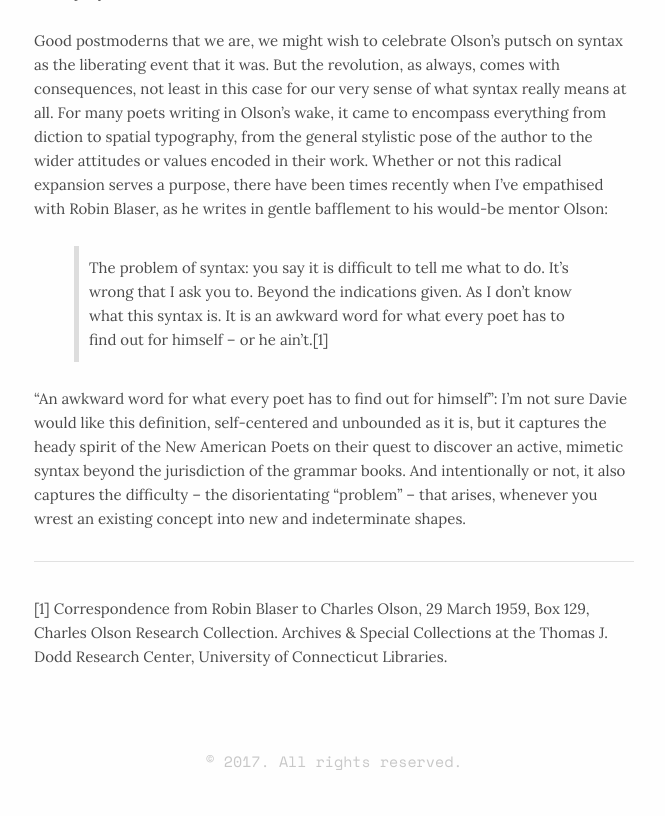
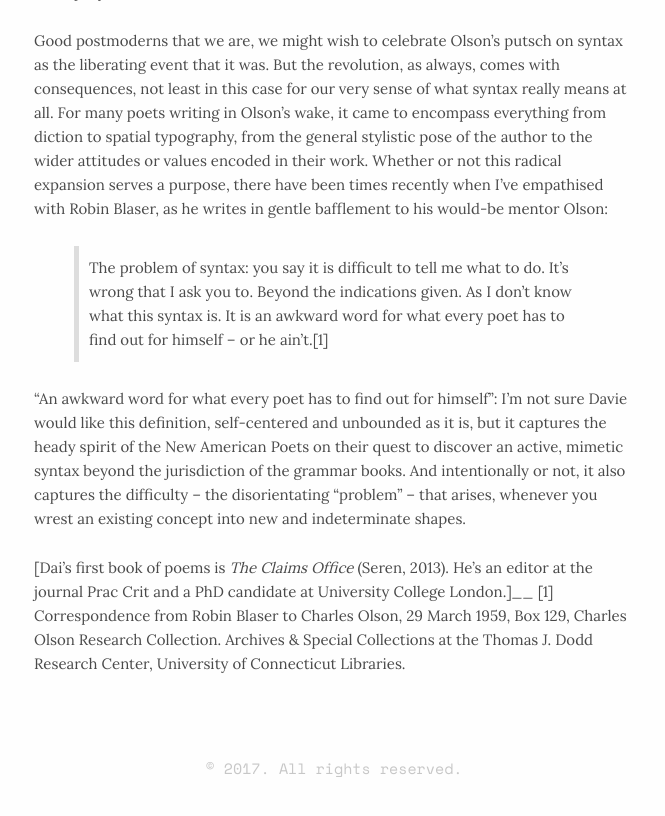
Before and after one commit to brandonkreitler/brandonkreitler.github.io, a Jekyll site: the page built from _posts/2017-11-26-Syntax.md, in a window 1280 px wide and 900 px high, scrolled down 2267 px. Shown: the top 816 px of the window, without its empty margins (306-971 px from the left). Built offline with Jekyll 4.4.1, drawn with Linux system fonts in a browser that asks for light colours.

Commit message:
Update 2017-11-26-Syntax.md

```diff
--- a/_posts/2017-11-26-Syntax.md
+++ b/_posts/2017-11-26-Syntax.md
@@ -23,5 +23,5 @@ Good postmoderns that we are, we might wish to celebrate Olson’s putsch on syn
 
 "An awkward word for what every poet has to find out for himself": I’m not sure Davie would like this definition, self-centered and unbounded as it is, but it captures the heady spirit of the New American Poets on their quest to discover an active, mimetic syntax beyond the jurisdiction of the grammar books. And intentionally or not, it also captures the difficulty – the disorientating "problem" – that arises, whenever you wrest an existing concept into new and indeterminate shapes.
 
-____
+[Dai's first book of poems is _The Claims Office_ (Seren, 2013). He's an editor at the journal Prac Crit and a PhD candidate at University College London.]____
 [1] Correspondence from Robin Blaser to Charles Olson, 29 March 1959, Box 129, Charles Olson Research Collection. Archives & Special Collections at the Thomas J. Dodd Research Center, University of Connecticut Libraries.
```
